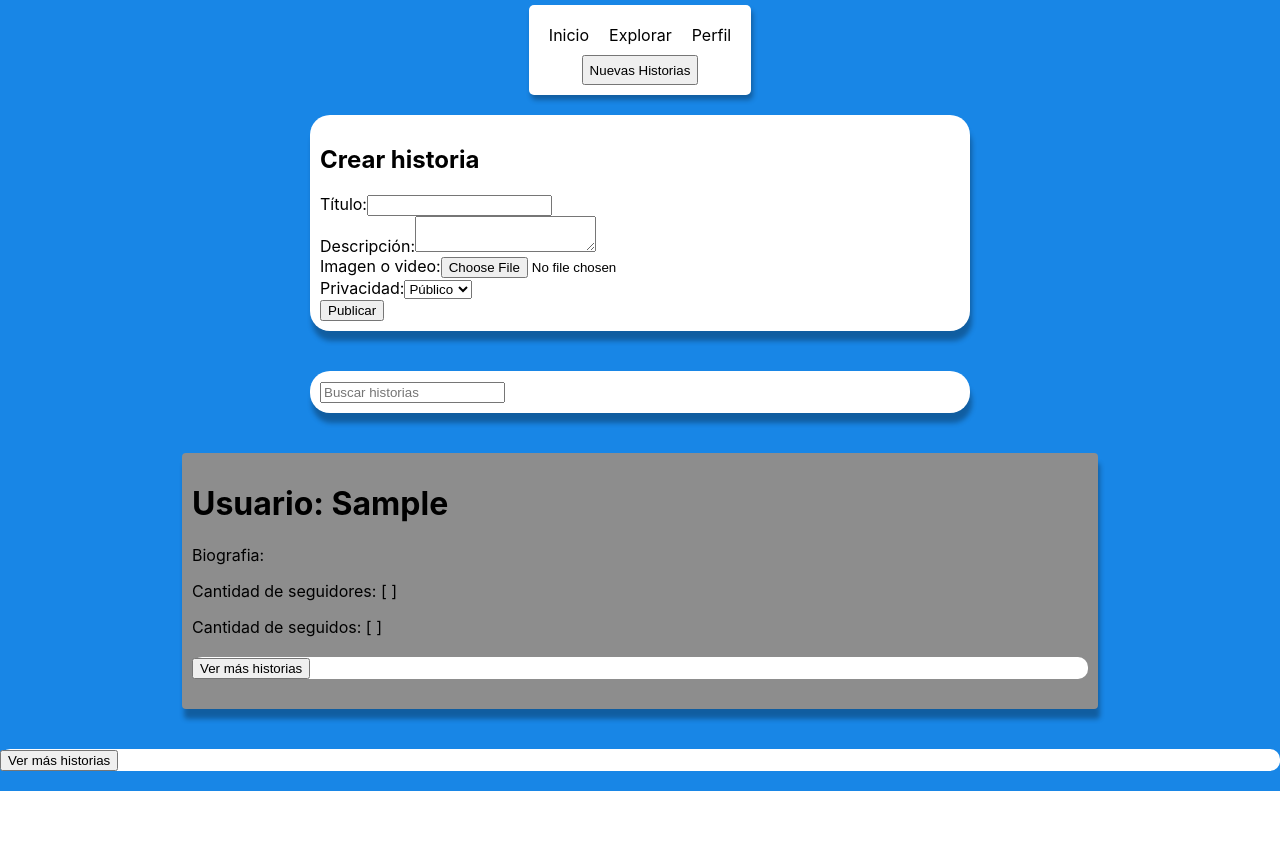
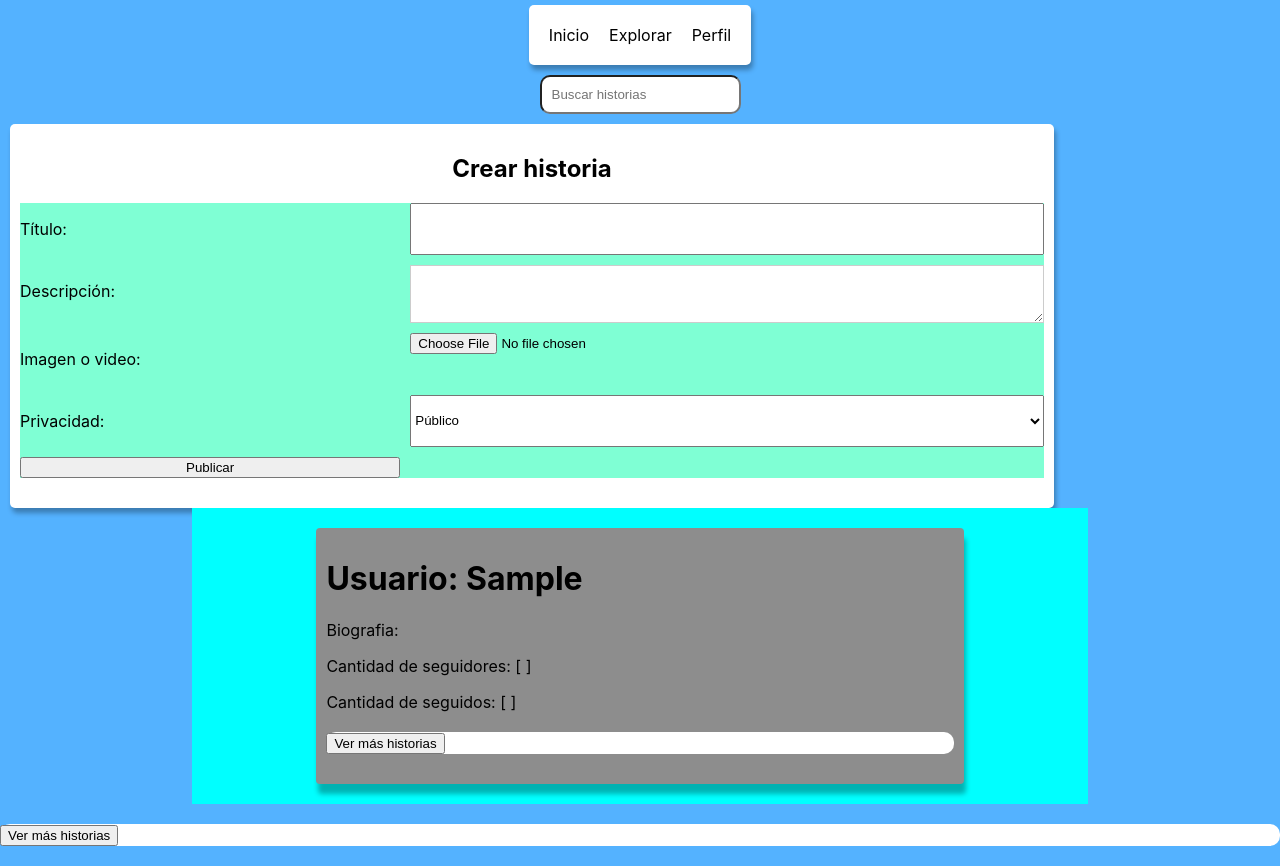
Before and after one commit to felipesagredo/foro-personal, a React (Create React App) app: page / in a window 1280 px wide. Both pictures are taken after typing "Sample", "Sample123", "Sample123" into the empty fields and a click on the button "Registrar". Before the commit the page ends 800 px from the top, so only its background shows below. Built offline with nearby package versions, Linux system fonts and the light colour scheme.

Commit message:
Recodificando Div Crear historia, aun no terminado

```diff
--- a/src/estilos/EstiloPerfil.css
+++ b/src/estilos/EstiloPerfil.css
@@ -49,16 +49,44 @@ img {
     text-align: center;
     height: 30px;
 }
+.cstory_contenedor_0{
+    background-color: rgb(255, 255, 255);
+    width: 50%;
+    min-width: 80%;
+    margin: auto;
+    margin-left: 10px;
+    margin-right: 10px;
+    margin-top: 10px;
+    border-radius: 5px;
+    padding: 10px;
+    box-shadow: 2px 5px 5px rgba(0, 0, 0, 0.3);
+}
+.cstory_contenedor_0 h2{
+    text-align: center;
+}
 
 .cstory_contenedor_1{
-    background-color: rgb(255, 255, 255);
-    margin: 0 auto;
-    width: 50%;
+    background-color: aquamarine;
+    display: grid;
+    grid-template-columns: 3fr 5fr; /* el primer elemento ocupará 1 parte, y el segundo ocupará 2 partes del grid */
+    gap: 10px; /* espacio entre las columnas */
+    width: 100%;
+    min-width: 150px;
+    padding: 0;
+    margin-bottom: 20px;
+
+}
+.cstory_contenedor_1 input{
+    touch-action: manipulation;
+    -ms-touch-action: manipulation;
+}
+.cstory_contenedor_1 textarea{
+    resize: vertical;
+    font-size: 16px;
+    color: #333;
     padding: 10px;
-    margin-top: 20px;
-    margin-bottom: 20px;
-    border-radius: 20px;
-    box-shadow: 2px 10px 5px rgba(0, 0, 0, 0.3);
+    border: 1px solid #ccc;
+    height: auto;
 }
 .feed_contenedor_0{
     width: 100%;
@@ -68,7 +96,15 @@ img {
     border-radius: 10px;
     background-color: rgb(255, 255, 255);
 }
-.perfil_contenedor{
+.perfil_contenedor_0{
+    background-color: aqua;
+    width: 70%;
+    min-width: none;
+    display: flex;
+    margin: auto;
+
+}
+.perfil_contenedor_1{
     background-color: rgb(141, 141, 141);
     margin: 0 auto;
     width: 70%;
@@ -88,13 +124,23 @@ img {
     border-radius: 4px;
     box-shadow: 2px 5px 5px rgba(0, 0, 0, 0.3);
 }
+.search_contenedor_0{
+    margin: auto;
+    margin-top: 10px;
+    width: fit-content;
+}
 .search_contenedor_1{
-    background-color: rgb(255, 255, 255);
-    margin: 0 auto;
-    width: 50%;
+    display: flex;
+    place-content: center;
+    align-items: center;
+    padding: 0;
+    margin: auto;
+    width: 100%;
+
+}
+.search_contenedor_1 input{
+    margin: auto;
     padding: 10px;
-    margin-top: 20px;
-    margin-bottom: 20px;
-    border-radius: 20px;
-    box-shadow: 2px 10px 5px rgba(0, 0, 0, 0.3);
+    border-radius: 10px;
+    width: max-content;
 }
--- a/src/estilos/Header.css
+++ b/src/estilos/Header.css
@@ -1,32 +1,16 @@
-.contenedor {
-    display: flex;
-    justify-content: center;
-  }
-
-.app_contenedor_main{
-    background-color: rgb(24, 134, 230);
+.app_contenedor_main_0{
+    background-color: bisque;
+    width: 100%;
+    min-width: 50px;
+}
+.app_contenedor_main_1{
+    background-color: rgb(84, 178, 255);
     display: grid;
     flex-direction: column;
+    width: 100%;
+    min-width: max-content;
 }
 
 .app_contenedor_login_register{
     background-color: rgb(224, 239, 255);
 }
-
-.menu {
-    display: flex;
-    justify-content: space-between;
-    list-style: none;
-    padding: 0;
-    margin: 0;
-}
-
-.menu li {
-    margin: 0 10px;
-    margin-top: 2vh;
-}
-
-.buscadorMain {
-    height: 100%;
-    width: 100%;
-}
--- a/src/funciones/App.jsx
+++ b/src/funciones/App.jsx
@@ -37,12 +37,14 @@ setStories([...stories, newStory]);
 return (
 <div>
   {loggedIn ? (
-  <div className='app_contenedor_main'>
-    <Navbar user={user} />
+  <div className='app_contenedor_main_0'>
+  <div className='app_contenedor_main_1'>
+    <Navbar/>
+    <Search user={user} stories={stories} />
     <CreateStory onCreateStory={handleCreateStory} />
-    <Search user={user} stories={stories} />
     <Profile user={user} stories={stories} />
     <Feed user={user} stories={stories} />
+  </div>
   </div>
   ) : (
   <div className='app_contenedor_login_register'>
--- a/src/funciones/CreateStory.js
+++ b/src/funciones/CreateStory.js
@@ -30,32 +30,20 @@ const CreateStory = ({ onCreateStory }) => {
   };
 
   return (
-    <div className="cstory_contenedor_1">
+    <div className="cstory_contenedor_0">
       <h2>Crear historia</h2>
-      <form onSubmit={handleSubmit}>
-        <label>
-          Título:
-          <input type="text" value={title} onChange={handleTitleChange} />
-        </label>
-        <br />
-        <label>
-          Descripción:
+      <form className="cstory_contenedor_1" clas onSubmit={handleSubmit}>
+          <p>Título:</p>
+        <input type="text" value={title} onChange={handleTitleChange} />
+          <p>Descripción:</p>
           <textarea value={description} onChange={handleDescriptionChange} />
-        </label>
-        <br />
-        <label>
-          Imagen o video:
+          <p>Imagen o video:</p>
           <input type="file" accept="image/*, video/*" onChange={handleImageChange} />
-        </label>
-        <br />
-        <label>
-          Privacidad:
+          <p>Privacidad:</p>
           <select value={privacy} onChange={handlePrivacyChange}>
             <option value="public">Público</option>
             <option value="private">Privado</option>
           </select>
-        </label>
-        <br />
         <button type="submit">Publicar</button>
       </form>
     </div>
--- a/src/funciones/Navbar.js
+++ b/src/funciones/Navbar.js
@@ -9,7 +9,6 @@ function Navbar(props) {
         <li>Explorar</li>
         <li>Perfil</li>
       </ul>
-      <button onClick={props.onCreateNewStory}>Nuevas Historias</button>
     </nav>
     </div>
   );
--- a/src/funciones/Profile.js
+++ b/src/funciones/Profile.js
@@ -5,7 +5,7 @@ import Feed from './Feed';
 function Profile(props) {
   return (
     <div className='perfil_contenedor_0'>
-      <div className="perfil_contenedor">
+      <div className="perfil_contenedor_1">
         <h1>Usuario: {props.user}</h1>
         <p>Biografia: {props.description}</p>
         <p>Cantidad de seguidores: [ {props.followers}]</p>
--- a/src/funciones/Search.js
+++ b/src/funciones/Search.js
@@ -1,5 +1,4 @@
 import React from 'react';
-import Feed from './Feed';
 
 class Search extends React.Component {
   constructor(props) {
@@ -29,8 +28,8 @@ class Search extends React.Component {
       this.props.stories;
 
     return (
-      <div className='search_contenedor_1'>
-        <form>
+      <div className='search_contenedor_0'>
+        <form className='search_contenedor_1'>
           <input type="text" placeholder="Buscar historias" value={this.state.searchTerm} onChange={this.handleInputChange} />
         </form>
       </div>
--- a/src/index.js
+++ b/src/index.js
@@ -5,7 +5,7 @@ import App from './funciones/App';
 
 const root = ReactDOM.createRoot(document.getElementById('root'));
 root.render(
-  <div>
+  <div className='contenedor_legendario'>
     <App/>
   </div>
 );
```
Also changed, not shown: src/estilos/index.css (line endings or trailing spaces).
